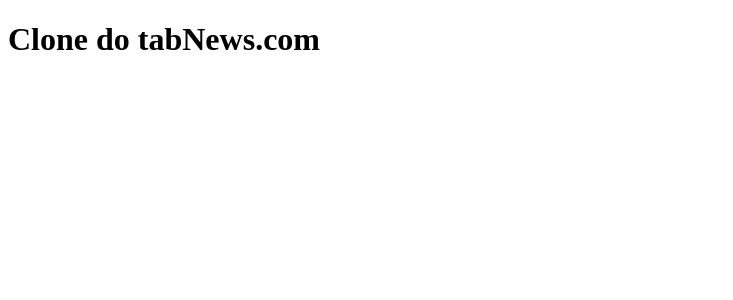
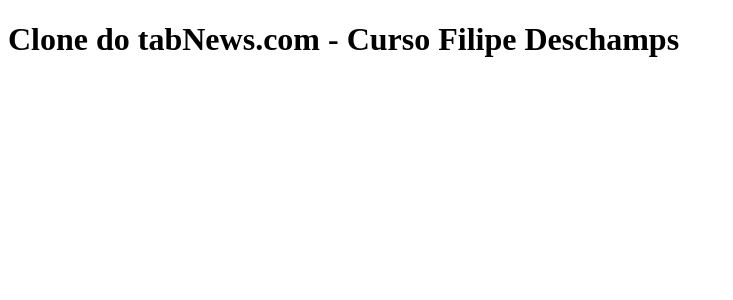
Before and after one commit to Lavestein/clone-tabNews, a Next.js app: page / in a window 1280 px wide. Shown: the top 300 px of the page, without its empty margins (0-733 px from the left). Built offline with nearby package versions, Linux system fonts and the light colour scheme.

Commit message:
Atualizando página index.js

```diff
--- a/pages/index.js
+++ b/pages/index.js
@@ -1,5 +1,5 @@
 function Home() {
-  return <h1>Clone do tabNews.com</h1>
+  return <h1>Clone do tabNews.com - Curso Filipe Deschamps</h1>
 }
 
 function Teste() {
```
Also changed, not shown: 1 other file (tests, documents, lock files or other folders).
